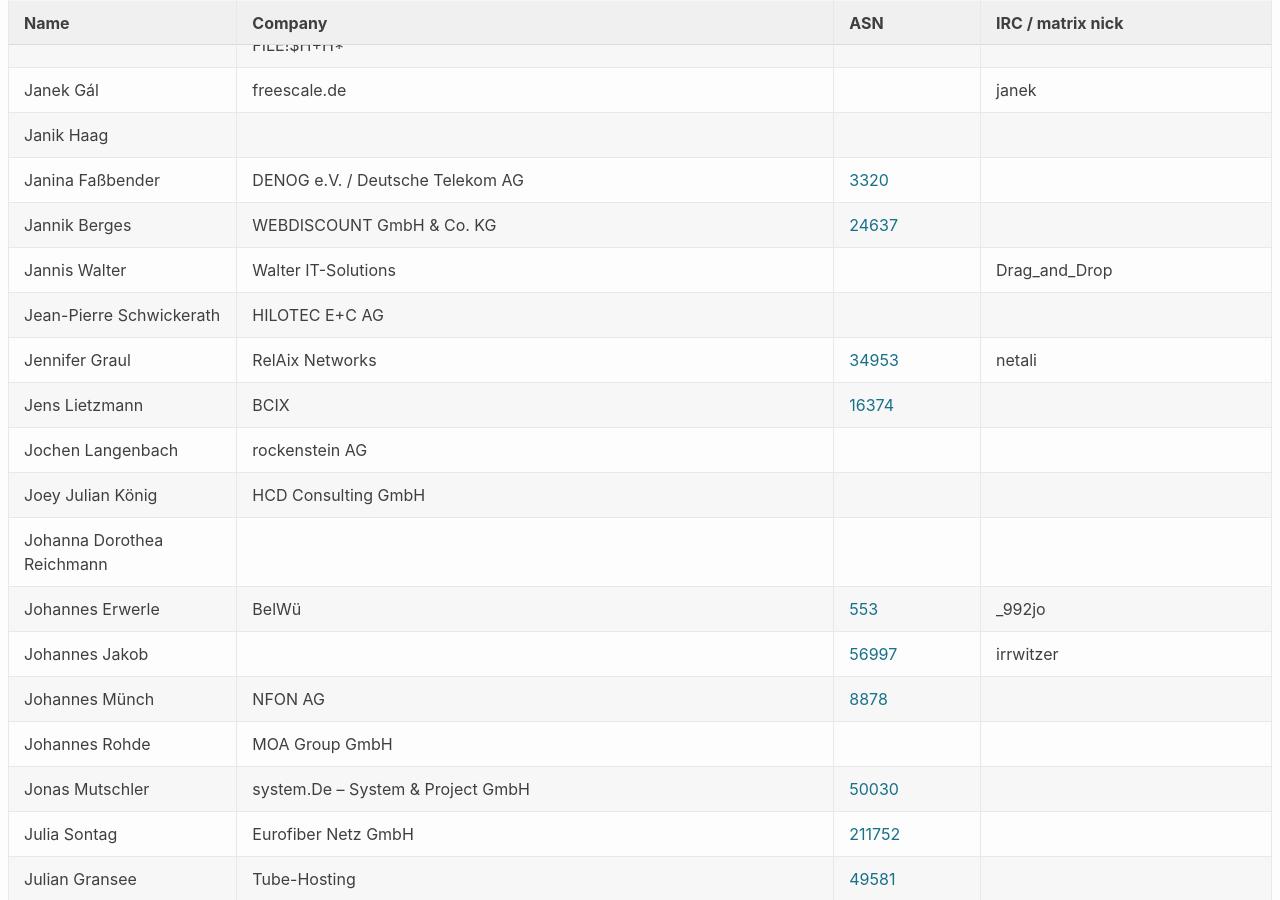
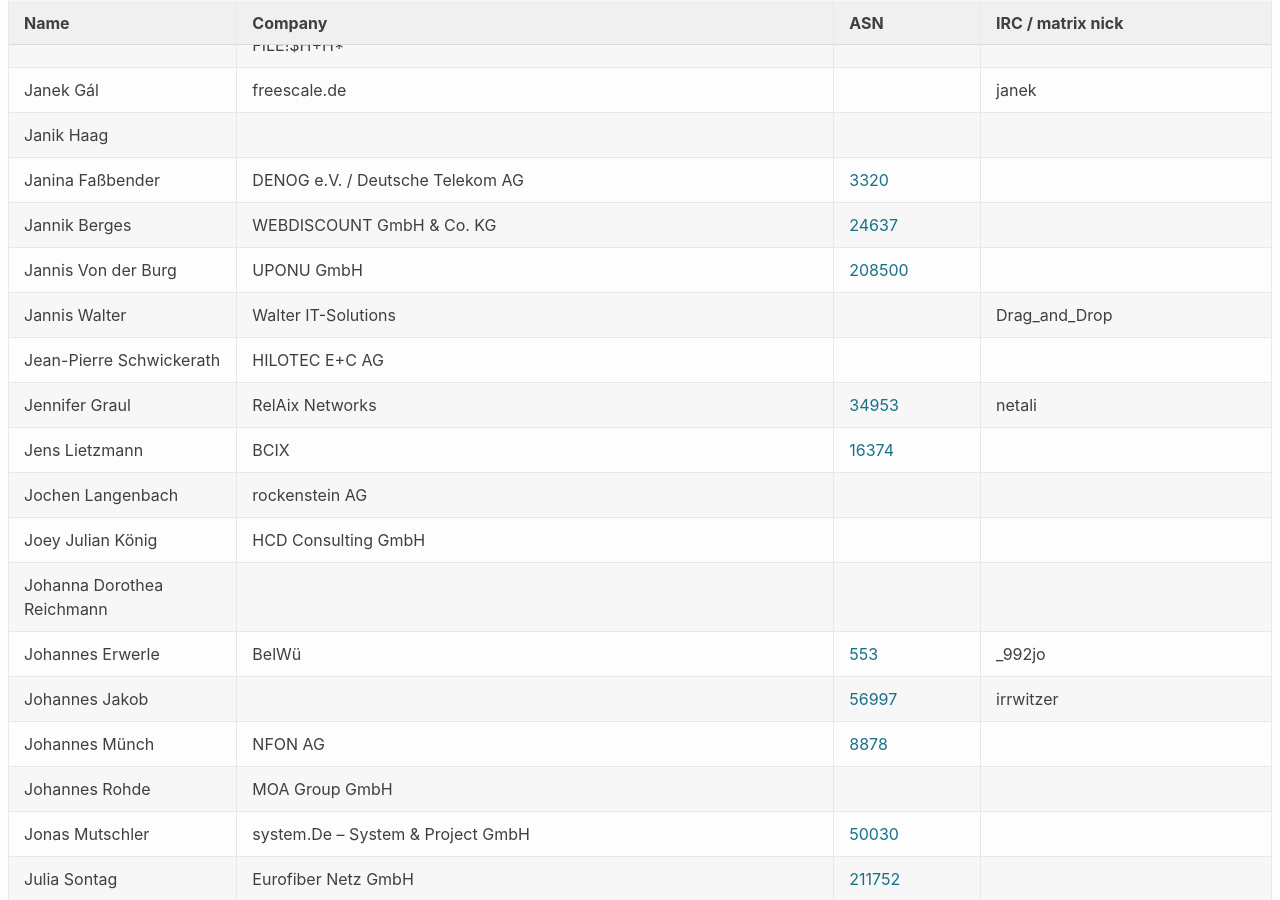
Before and after one commit to denog/pretix-attendeelist, a Jekyll site: the page built from denog16/index.markdown, in a window 1280 px wide and 900 px high, scrolled down 4543 px. Built offline with Jekyll 4.4.1, drawn with Linux system fonts in a browser that asks for light colours.

Commit message:
Latest data: Wed Sep 18 10:10:45 UTC 2024

```diff
--- a/_data/attendees_denog16_onsite.json
+++ b/_data/attendees_denog16_onsite.json
@@ -606,6 +606,12 @@
     "asn": "24637"
   },
   {
+    "name": "Jannis Von der Burg",
+    "company": "UPONU GmbH",
+    "irc": null,
+    "asn": "208500"
+  },
+  {
     "name": "Jannis Walter",
     "company": "Walter IT-Solutions",
     "irc": "Drag_and_Drop",
```
